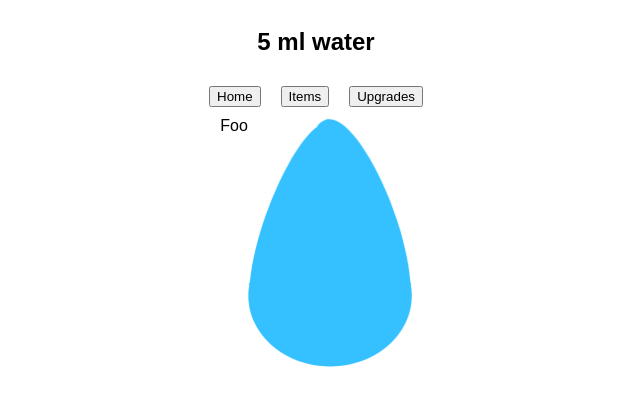
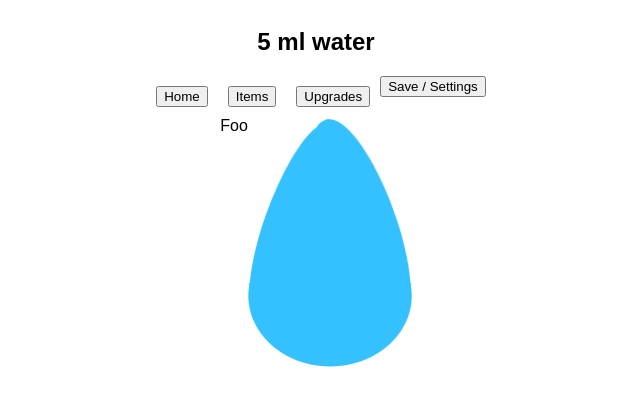
Before and after one commit to ItsTheWhale/water-clicker-idle, a plain HTML site: page index.html in a window 1280 px wide. Both pictures are taken after a click on the picture 653 px from the left and 200 px from the top of the page. Shown: the whole page, without its empty margins (324-964 px from the left). Drawn offline with nearby package versions, Linux system fonts and the light colour scheme.

Commit message:
Fixed settings navigation

```diff
--- a/index.html
+++ b/index.html
@@ -37,7 +37,7 @@
         </div>
         <div>
             <div id="navSettings">
-                <button>Settings</button>
+                <button>Save / Settings</button>
             </div>
         </div>
     </div>
--- a/scripts/script.js
+++ b/scripts/script.js
@@ -143,6 +143,8 @@ var graphics = {
             $("#navLab").show();
         if (stats.unlockedAchievements > 0)
             $("#navAchievements").show();
+        if (stats.totalWater > 0)
+            $("#navSettings").show();
     },
     renderShop: function () {
         if (stats.shopSpoonUnlocked)
```
